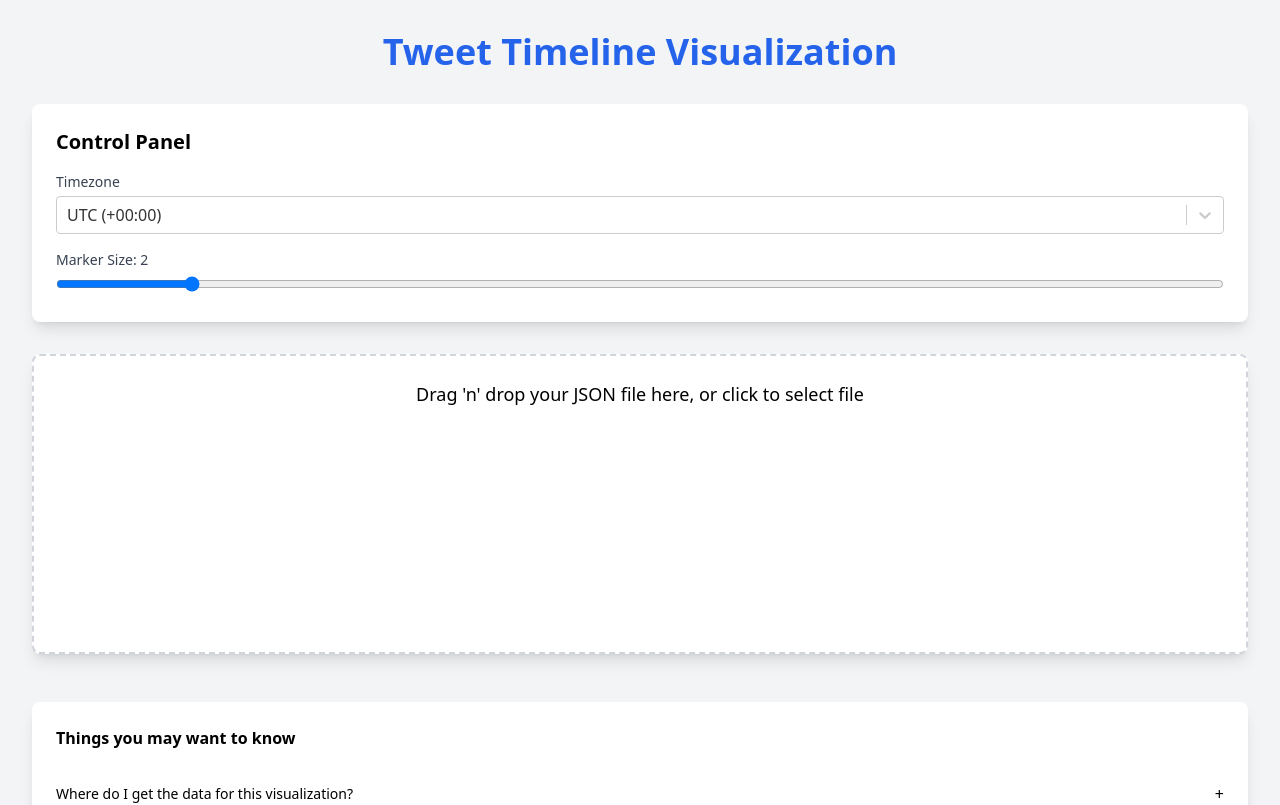
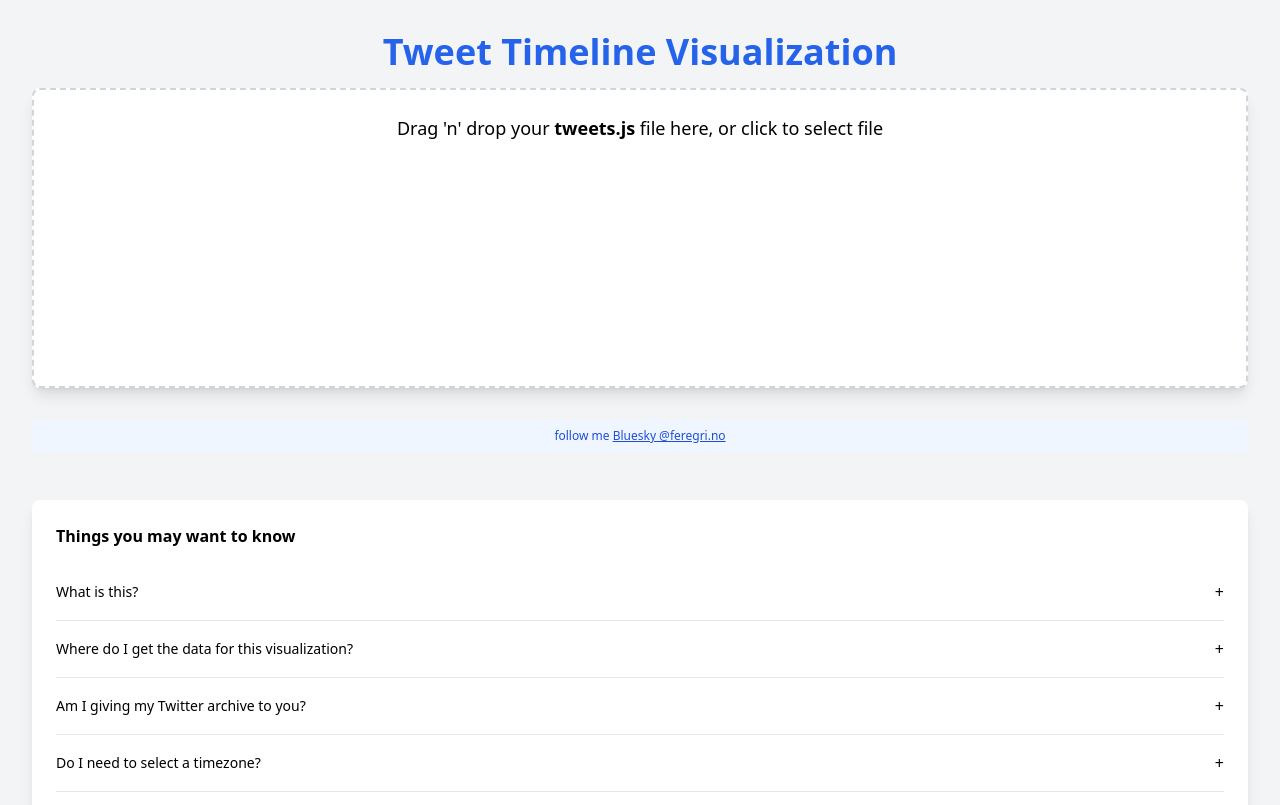
Before and after one commit to fferegrino/tweet-visualizer, a React (Create React App) app: page / in a window 1280 px wide. Shown: the top 805 px of the page. Built offline with nearby package versions, Linux system fonts and the light colour scheme.

Commit message:
Final changes

```diff
--- a/src/App.js
+++ b/src/App.js
@@ -13,7 +13,8 @@ function App() {
   const [plotData, setPlotData] = useState(null);
   const [rawData, setRawData] = useState(null);
   const [timezone, setTimezone] = useState('UTC');
-  const [markerSize, setMarkerSize] = useState(2);
+  const [markerSize, setMarkerSize] = useState(1);
+  const [plotHeight, setPlotHeight] = useState(500);
   const plotRef = useRef(null);
 
   const onDrop = useCallback((acceptedFiles) => {
@@ -30,7 +31,7 @@ function App() {
         const parsedData = JSON.parse(reader.result.slice(line));
         setRawData(parsedData);
         const processedData = processData(parsedData, timezone);
-        setPlotData(processedData);
+        setPlotData({...processedData, marker: {...processedData.marker, size: markerSize}});
         setHasPlot(true);
       } catch (error) {
         console.error('Error:', error);
@@ -115,16 +116,24 @@ function App() {
     }
   };
 
+  const handleDownload = async () => {
+    if (plotRef.current) {
+      const image = await Plotly.toImage(plotRef.current, {
+        format: 'png',
+        width: 1200,
+        height: plotHeight,
+        scale: 3
+      });
+      const a = document.createElement('a');
+      a.href = image;
+      a.download = 'tweet_timeline.png';
+      a.click();
+    }
+  };
+
   return (
     <div className="App bg-gray-100 min-h-screen p-8">
-      <h1 className="text-4xl font-bold text-center text-blue-600 mb-8">Tweet Timeline Visualization</h1>
-
-      <ControlPanel
-        timezone={timezone}
-        onTimezoneChange={handleTimezoneChange}
-        markerSize={markerSize}
-        onMarkerSizeChange={handleMarkerSizeChange}
-      />
+      <h1 className="text-4xl font-bold text-center text-blue-600 mb-4">Tweet Timeline Visualization</h1>
 
       {!hasPlot && (
         <div {...getRootProps()} className="bg-white h-[300px] shadow-lg rounded-lg p-6 mb-8 cursor-pointer border-2 border-dashed border-gray-300 hover:border-blue-500 transition duration-300">
@@ -132,7 +141,7 @@ function App() {
           {
             isDragActive ?
               <p className="text-center text-lg text-blue-500">Drop the file here ...</p> :
-              <p className="text-center text-lg">Drag 'n' drop your JSON file here, or click to select file</p>
+              <p className="text-center text-lg">Drag 'n' drop your <span className='font-bold'>tweets.js</span> file here, or click to select file</p>
           }
         </div>
       )}
@@ -150,12 +159,39 @@ function App() {
         </div>
       )}
 
+
       {hasPlot && (
+        <>
+
+        <ControlPanel
+          timezone={timezone}
+          onTimezoneChange={handleTimezoneChange}
+          markerSize={markerSize}
+          onMarkerSizeChange={handleMarkerSizeChange}
+          isDownloadEnabled={hasPlot}
+          onDownload={handleDownload}
+        />
+
         <div className="bg-white shadow-lg rounded-lg p-6">
-          <div ref={plotRef} className="w-full h-[500px]"></div>
+          <div ref={plotRef} className={`w-full h-[${plotHeight}px]`}></div>
         </div>
+
+        <div className="flex-1 min-w-[200px] flex items-end mt-4">
+          <button
+            onClick={handleDownload}
+            disabled={!hasPlot}
+            className="w-full py-2 px-4 border border-transparent shadow-sm text-sm font-medium rounded-md text-white bg-indigo-600 hover:bg-indigo-700 focus:outline-none focus:ring-2 focus:ring-offset-2 focus:ring-indigo-500 disabled:opacity-50"
+          >
+            Download
+          </button>
+        </div>
+        </>
       )}
 
+
+<div className="bg-blue-50 text-blue-700 px-4 py-2 text-xs rounded relative text-center mt-4" role="alert">
+         follow me <a target="_blank" href="https://bsky.app/profile/feregri.no" className="text-blue-700 underline">Bluesky @feregri.no</a>
+        </div>
       <FAQ />
     </div>
   );
--- a/src/ControlPanel.js
+++ b/src/ControlPanel.js
@@ -1,27 +1,32 @@
 import React from 'react';
 import TimezoneSelector from './TimezoneSelector';
 
-const ControlPanel = ({ timezone, onTimezoneChange, markerSize, onMarkerSizeChange }) => {
+const ControlPanel = ({ timezone, onTimezoneChange, markerSize, onMarkerSizeChange, onDownload, isDownloadEnabled }) => {
   return (
-    <div className="bg-white shadow-lg rounded-lg p-6 mb-8">
-      <h2 className="text-xl font-bold mb-4">Control Panel</h2>
-      <div className="space-y-4">
-        <TimezoneSelector value={timezone} onChange={onTimezoneChange} />
-
-        <div>
-          <label htmlFor="markerSize" className="block text-sm font-medium text-gray-700 mb-1">
-            Marker Size: {markerSize}
+    <div className="bg-white shadow rounded-lg pt-2 px-3 mb-2">
+      <div className="flex flex-wrap gap-4">
+        <div className="flex-1 min-w-[200px]">
+          <label htmlFor="timezone" className="block text-xs font-medium text-gray-700 mb-1">
+            Timezone
+          </label>
+          <TimezoneSelector value={timezone} onChange={onTimezoneChange} />
+        </div>
+        <div className="flex-1 min-w-[200px]">
+          <label htmlFor="markerSize" className="block text-xs font-medium text-gray-700 mb-1">
+            Marker Size
           </label>
           <input
-            type="range"
+            type="number"
             id="markerSize"
             min="1"
-            max="10"
+            max="5"
+            step="0.5"
             value={markerSize}
             onChange={(e) => onMarkerSizeChange(Number(e.target.value))}
-            className="w-full"
+            className="mt-1 block w-full py-1.5 px-3 border border-gray-300 bg-white rounded-md shadow-sm focus:outline-none focus:ring-indigo-500 focus:border-indigo-500"
           />
         </div>
+
       </div>
     </div>
   );
--- a/src/FAQ.js
+++ b/src/FAQ.js
@@ -37,12 +37,18 @@ const FAQItem = ({ question, answer }) => {
 };
 
 const FAQ = () => {
+
+  const answer = <>
+  This is a visualization of your Twitter archive inspired by <a className='underline' target="_blank" href="https://www.economist.com/briefing/2024/11/21/elon-musks-transformation-in-his-own-words">this article by The Economist</a> and <a className='underline' target="_blank" href="https://bsky.app/profile/kjhealy.co/post/3lbisqovbxk2w">this <em>skeet</em> by Kieran Healy</a>.
+  </>
   return (
     <div className="mt-12 bg-white shadow-lg rounded-lg p-6">
       <h2 className="font-bold mb-4">Things you may want to know</h2>
+      <FAQItem question="What is this?" answer={answer} />
       {faqData.map((item, index) => (
         <FAQItem key={index} question={item.question} answer={item.answer} />
       ))}
+
     </div>
   );
 };
--- a/src/TimezoneSelector.js
+++ b/src/TimezoneSelector.js
@@ -10,16 +10,14 @@ const TimezoneSelector = ({ value, onChange }) => {
 
   return (
     <div className="mb-4">
-      <label htmlFor="timezone" className="block text-sm font-medium text-gray-700 mb-1">
-        Timezone
-      </label>
       <Select
         id="timezone"
         options={timezones}
         value={timezones.find(tz => tz.value === value)}
         onChange={(selectedOption) => onChange(selectedOption.value)}
-        className="mt-1 block w-full"
-        classNamePrefix="react-select"
+        classNames={{
+          input: (base) => 'text-xs'
+        }}
         placeholder="Search for a timezone..."
       />
     </div>
```
